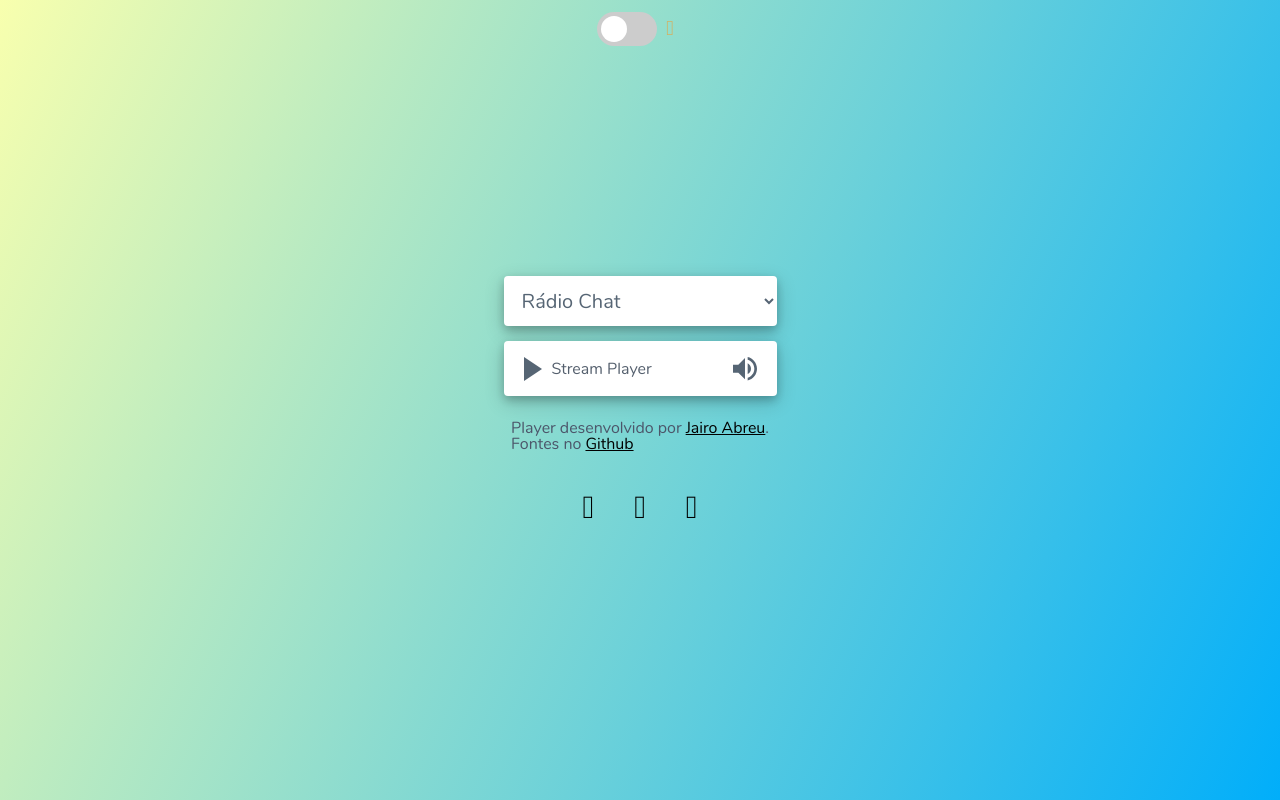
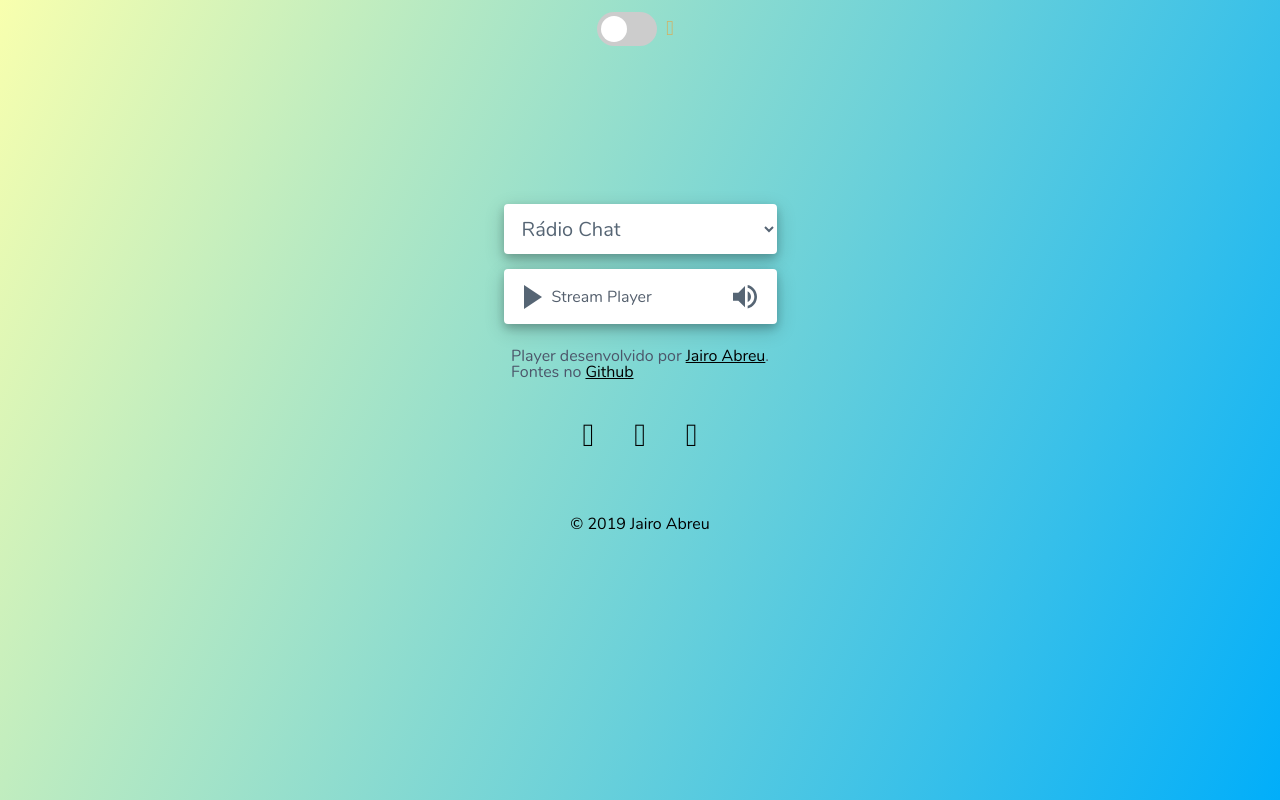
Before and after one commit to jairo-ab/streamplayer, a plain HTML site: page index.html in a window 1280 px wide. Drawn offline with Linux system fonts and the light colour scheme.

Commit message:
Autocommit por GitHub.sh: alterações: add 'css/dark.css' add 'css/light.css' add 'index.html'

```diff
--- a/css/dark.css
+++ b/css/dark.css
@@ -91,7 +91,7 @@ body {
     transition: color 650ms;
 }
 
-.social-media ul {
+.social-media ul{
     list-style: none;
 }
 
@@ -99,7 +99,7 @@ body {
     float: left;
 }
 
-.social-media ul li a {
+.social-media ul li a{
     padding: 20px;
 }
 
@@ -114,3 +114,15 @@ body {
 .fa-whatsapp-square:hover{
     color: #ea4c89;
 }
+
+.copyright{
+    width: 100%;
+    text-align: center;
+    padding: 3rem 0;
+    position: relative;
+}
+
+.copyright p{
+    font-size: 1.0rem;
+    color: white;
+}
--- a/css/light.css
+++ b/css/light.css
@@ -88,7 +88,7 @@ body {
     transition: color 650ms;
 }
 
-.social-media ul {
+.social-media ul{
     list-style: none;
 }
 
@@ -96,7 +96,7 @@ body {
     float: left;
 }
 
-.social-media ul li a {
+.social-media ul li a{
     padding: 20px;
 }
 
@@ -111,3 +111,15 @@ body {
 .fa-whatsapp-square:hover{
     color: #ea4c89;
 }
+
+.copyright{
+    width: 100%;
+    text-align: center;
+    padding: 3rem 0;
+    position: relative;
+}
+
+.copyright p{
+    font-size: 1.0rem;
+    color: black;
+}
--- a/index.html
+++ b/index.html
@@ -105,7 +105,12 @@
                         </li>
                     </ul>
      	</div>
+        <footer class="copyright">
+          <p>&copy; 2019 Jairo Abreu</p>
+        </footer>
+
     </div>
+
     <script type="text/javascript">
         const stream = 'https://stream.radiochat.com.br:8010/principal';
         const info = stream.replace("/principal", "/7.xsl");
```
